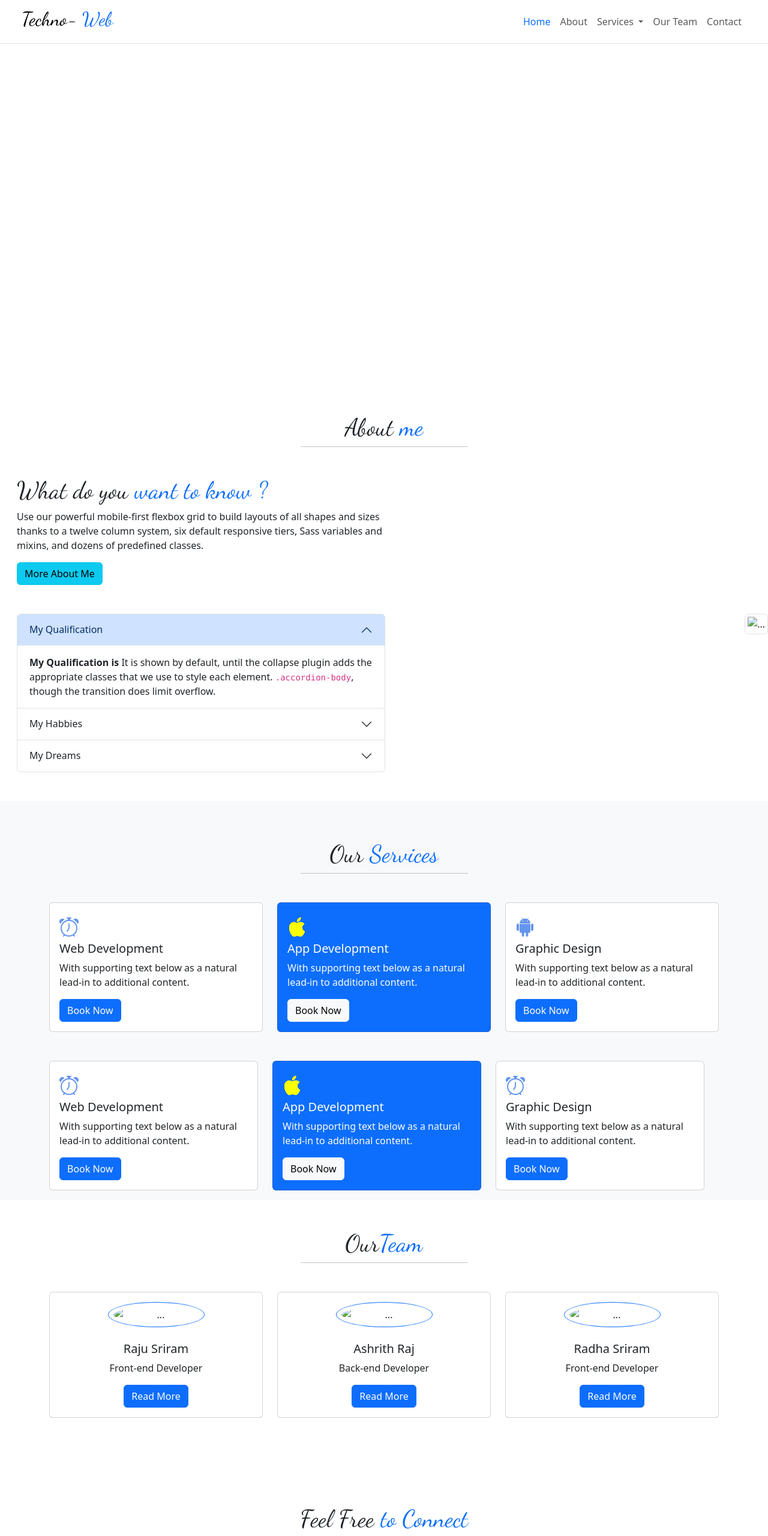
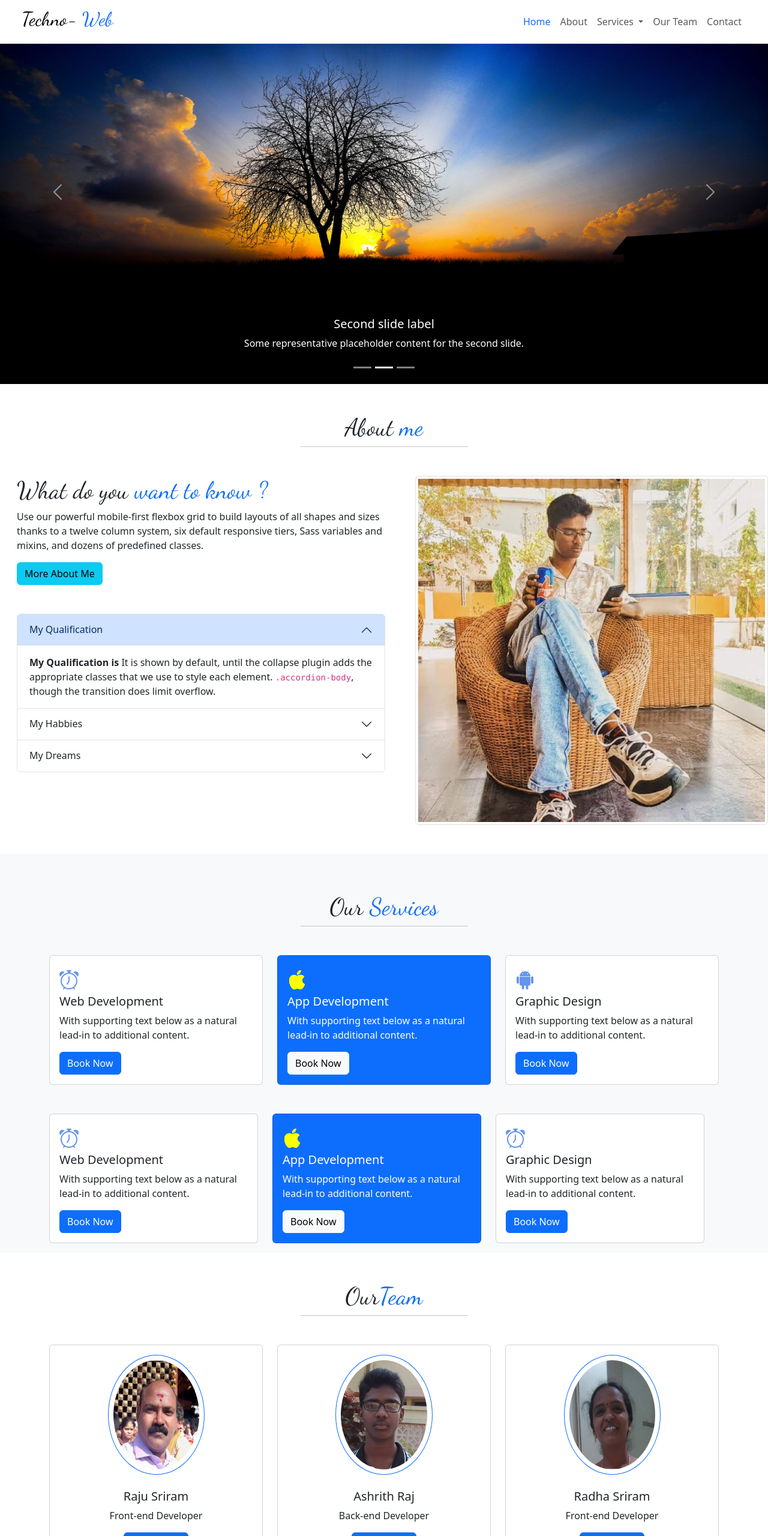
Before and after one commit to rajusriram7788/Raju-Sriram, a plain HTML site: page index.html in a window 1280 px wide. Shown: the top 2560 px of the page at 60% size. Drawn offline with nearby package versions, Linux system fonts and the light colour scheme.

Commit message:
Update index.html

```diff
--- a/index.html
+++ b/index.html
@@ -3,7 +3,7 @@
   <head>
     <meta charset="utf-8">
     <meta name="viewport" content="width=device-width, initial-scale=1">
-    <link rel="icon" href="Images/Icon.png" type="image/x-icon">
+    <link rel="icon" href="Icon.png" type="image/x-icon">
     <title>Bootstrap demo</title>
     <link href="https://unpkg.com/aos@2.3.1/dist/aos.css" rel="stylesheet">
     <link href="https://cdn.jsdelivr.net/npm/bootstrap@5.3.3/dist/css/bootstrap.min.css" rel="stylesheet" integrity="sha384-QWTKZyjpPEjISv5WaRU9OFeRpok6YctnYmDr5pNlyT2bRjXh0JMhjY6hW+ALEwIH" crossorigin="anonymous">
@@ -70,21 +70,21 @@
       </div>
       <div class="carousel-inner">
         <div class="carousel-item active">
-          <img src="Images/Two.jpg" class="d-block w-100" alt="...">
+          <img src="Two.jpg" class="d-block w-100" alt="...">
           <div class="carousel-caption d-md-block">
             <h5>First slide label</h5>
             <p>Some representative placeholder content for the first slide.</p>
           </div>
         </div>
         <div class="carousel-item">
-          <img src="Images/One.jpg" class="d-block w-100" alt="...">
+          <img src="One.jpg" class="d-block w-100" alt="...">
           <div class="carousel-caption d-md-block">
             <h5>Second slide label</h5>
             <p>Some representative placeholder content for the second slide.</p>
           </div>
         </div>
         <div class="carousel-item">
-          <img src="Images/Three.jpg" class="d-block w-100" alt="...">
+          <img src="Three.jpg" class="d-block w-100" alt="...">
           <div class="carousel-caption d-md-block">
             <h5>Third slide label</h5>
             <p>Some representative placeholder content for the third slide.</p>
@@ -173,7 +173,7 @@
                  </div>
           </div>
             <div class=" col-sm-12 col-md-6 col-lg-6 col-12 m-auto text-end"  data-aos="flip-left" data-aos-offset="200">
-            <img src="Images/Ashrith.jpg" class="img-fluid img-thumbnail" alt="...">
+            <img src="Ashrith.jpg" class="img-fluid img-thumbnail" alt="...">
   </div>
 </div>
 
@@ -266,7 +266,7 @@
       <div class="col-sm-12 col-md-4 col-lg-4 col-12">
         <div class="card" data-aos="zoom-in-left" data-aos-offset="200" >
           <div class="card-body">
-            <img src="Images/Raju.jpg" class="img-fluid rounded-circle border border-primary p-2" alt="...">
+            <img src="Raju.jpg" class="img-fluid rounded-circle border border-primary p-2" alt="...">
              <h5 class="card-title mt-4">Raju Sriram</h5>
             <p class="card-text">Front-end Developer</p>
             <a href="#" class="btn btn-primary">Read More</a>
@@ -277,7 +277,7 @@
       <div class="col-sm-12 col-md-4 col-lg-4 col-12">
         <div class="card" data-aos="zoom-in" data-aos-offset="200">
           <div class="card-body">
-            <img src="Images/Ashr.jpg" class="img-fluid rounded-circle border border-primary p-2" alt="...">
+            <img src="Ashr.jpg" class="img-fluid rounded-circle border border-primary p-2" alt="...">
             <h5 class="card-title mt-4"> Ashrith Raj</h5>
             <p class="card-text">Back-end Developer</p>
             <a href="#" class="btn btn-primary">Read More</a>
@@ -288,7 +288,7 @@
       <div class="col-sm-12 col-md-4 col-lg-4 col-12">
         <div class="card" data-aos="zoom-in-right" data-aos-offset="200">
           <div class="card-body">
-            <img src="Images/Radha.jpg" class="img-fluid rounded-circle border border-primary p-2" alt="...">
+            <img src="Radha.jpg" class="img-fluid rounded-circle border border-primary p-2" alt="...">
             <h5 class="card-title mt-4">Radha Sriram</h5>
             <p class="card-text">Front-end Developer</p>
             <a href="#" class="btn btn-primary">Read More</a>
@@ -357,7 +357,7 @@
                 </form>
               </div>
               <div class="col-sm-12 col-md-6 col-lg-6 col-12 m-auto text-end p-4">
-                  <img src="Images/Radharaj.jpg" class=" img-fluid img-thumbnail bg-info p-2" data-aos="flip-left"
+                  <img src="Radharaj.jpg" class=" img-fluid img-thumbnail bg-info p-2" data-aos="flip-left"
                   data-aos-easing="ease-out-cubic"
                   data-aos-duration="2000" alt="...">
               </div>
```
